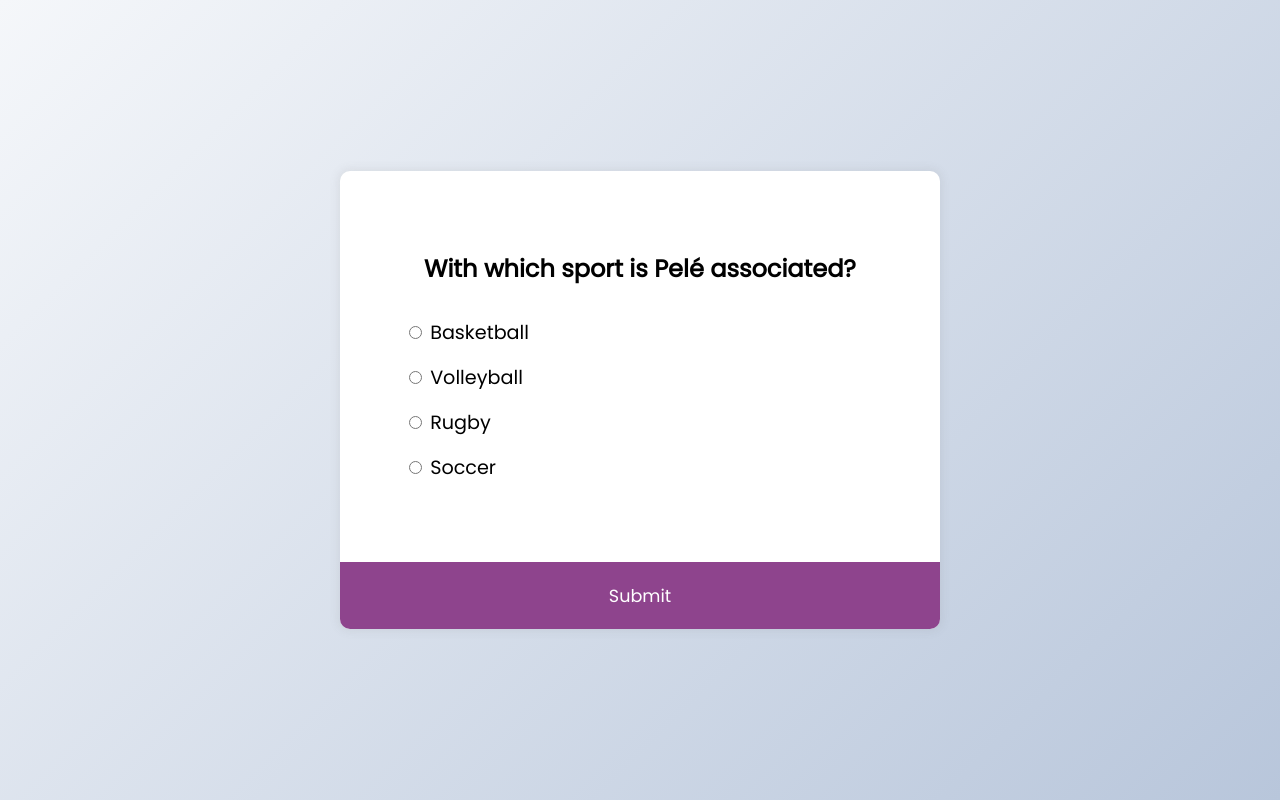
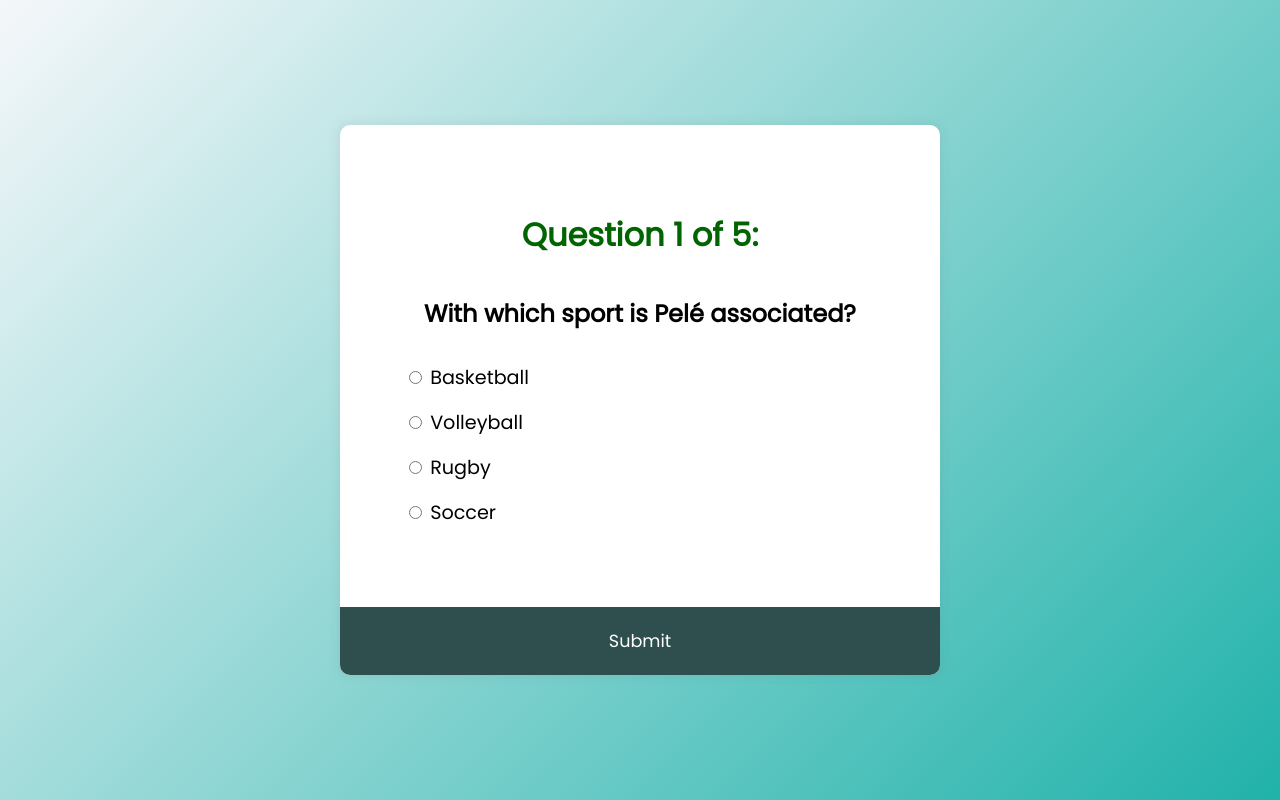
Before and after one commit to fullstackseb/quiz-app, a plain HTML site: page index.html in a window 1280 px wide. Drawn offline with Linux system fonts and the light colour scheme.

Commit message:
added a question counter to the UI

```diff
--- a/index.html
+++ b/index.html
@@ -16,6 +16,10 @@
   <body>
     <div class="quiz-container" id="quiz">
       <div class="quiz-header" id="text">
+        <h1 id="question-header">
+          Question <span id="questions_current"></span> of
+          <span id="questions_total"></span>:
+        </h1>
         <h2 id="question"></h2>
         <ul>
           <li>
--- a/script.js
+++ b/script.js
@@ -11,9 +11,12 @@ const a_text = document.querySelector('#a_text')
 const b_text = document.querySelector('#b_text')
 const c_text = document.querySelector('#c_text')
 const d_text = document.querySelector('#d_text')
+const questions_total = document.querySelector('#questions_total')
+const questions_current = document.querySelector('#questions_current')
 
 let counterCorrect = 0
 let counterTotal = 0
+let counterCurrent = 1
 
 let quizData = [
   {
@@ -34,7 +37,7 @@ let quizData = [
   {
     correctAnswer: 'd',
     allAnswers: ['Dragonfly', 'Mayfly', 'Horsefly', 'Butterfly'],
-    question: 'Which Swimming Stroke Was Introduced Into Competition In 1952',
+    question: 'Which Swimming Stroke Was Introduced Into Competition In 1952?',
   },
   {
     correctAnswer: 'd',
@@ -48,6 +51,8 @@ createQuestion(quizData[counterTotal])
 
 function createQuestion(questionData) {
   deselectAnswers()
+  questions_total.innerText = quizData.length
+  questions_current.innerText = counterCurrent
   question.innerText = questionData.question
   a_text.innerText = questionData.allAnswers[0]
   b_text.innerText = questionData.allAnswers[1]
@@ -65,6 +70,7 @@ btnSubmit.addEventListener('click', () => {
     }
   }
   counterTotal++
+  counterCurrent++
 
   if (counterTotal < quizData.length) {
     createQuestion(quizData[counterTotal])
@@ -97,4 +103,8 @@ function finishQuiz() {
     <button onclick=location.reload()>Reload</button>
   `
   quiz.innerHTML = questionHTML
+
+  counterCorrect = 0
+  counterTotal = 0
+  counterCurrent = 1
 }
--- a/style.css
+++ b/style.css
@@ -5,8 +5,8 @@
 }
 
 body {
-  background-color: #b8c6db;
-  background-image: linear-gradient(315deg, #b8c6db 0%, #f5f7fa 100%);
+  background-color: lightseagreen;
+  background-image: linear-gradient(315deg, lightseagreen 0%, #f5f7fa 100%);
   font-family: 'Poppins', sans-serif;
   margin: 0;
   display: flex;
@@ -27,6 +27,11 @@ body {
 
 .quiz-header {
   padding: 4rem;
+}
+
+#question-header {
+  color: darkgreen;
+  text-align: center;
 }
 
 h2 {
@@ -50,7 +55,7 @@ ul li label {
 }
 
 button {
-  background-color: #8e448d;
+  background-color: darkslategrey;
   border: none;
   color: #fff;
   display: block;
@@ -71,5 +76,5 @@ button:active {
 
 button:focus {
   outline: none;
-  background-color: #5e3370;
+  background-color: darkslategray;
 }
```
